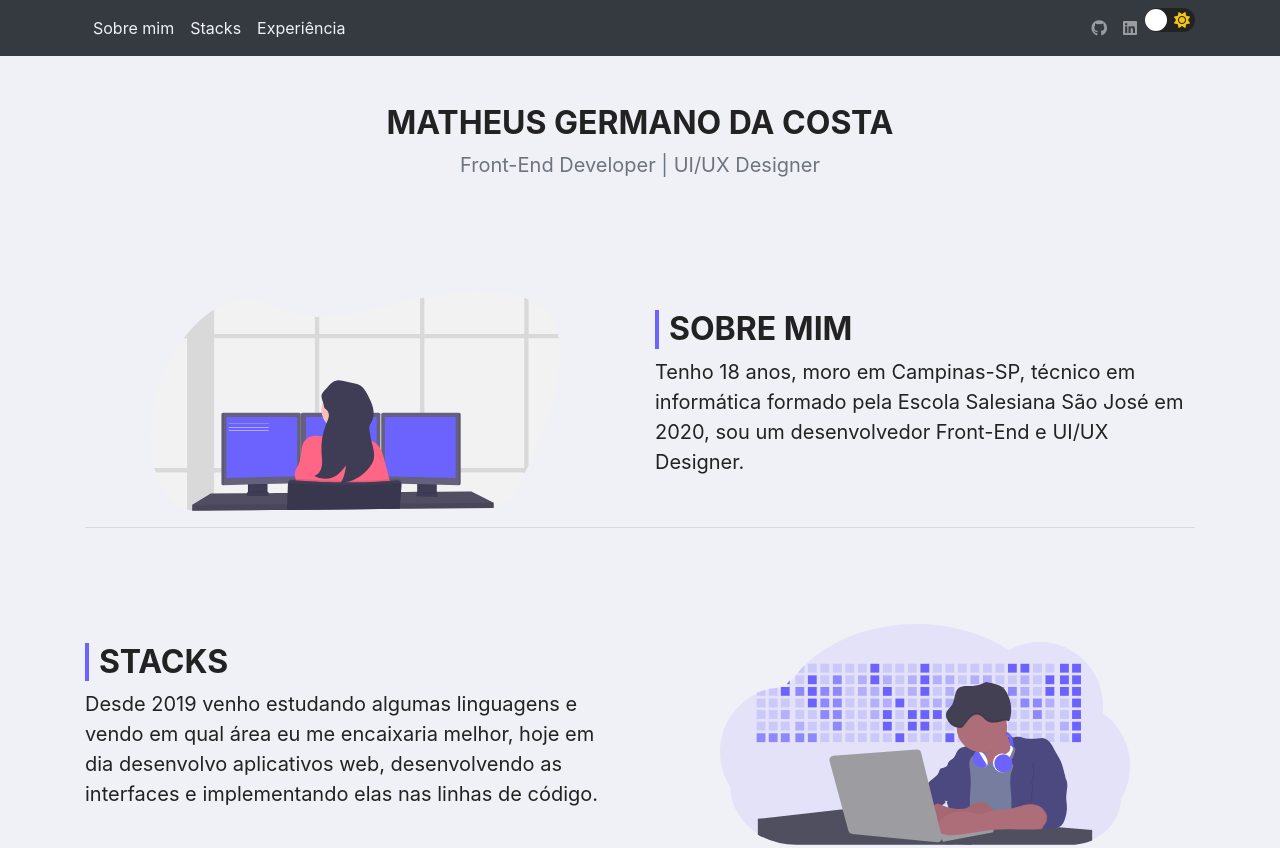
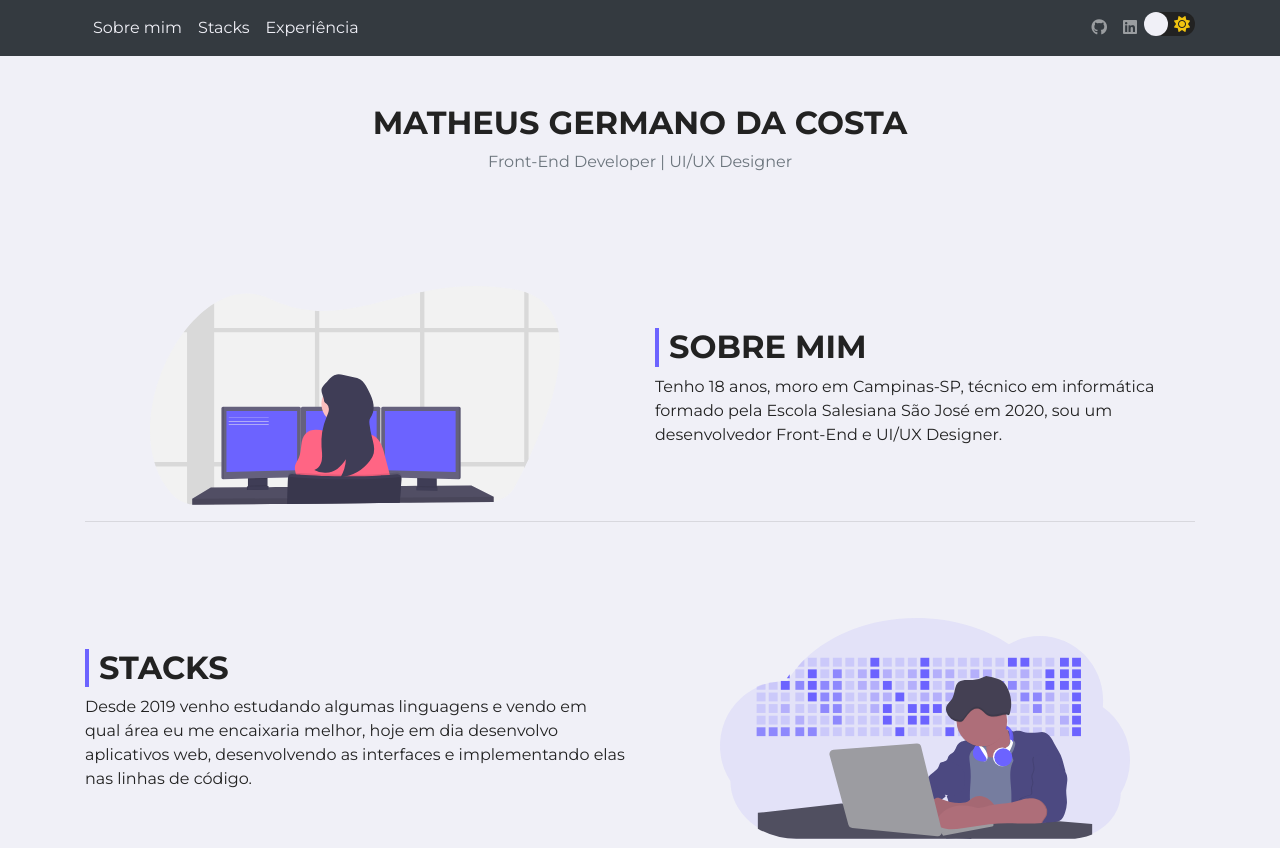
Before and after one commit to matheus-germano/portfolio, a plain HTML site: page index.html in a window 1280 px wide. Shown: the top 848 px of the page. Drawn offline with nearby package versions, Linux system fonts and the light colour scheme.

Commit message:
darkmode2

```diff
--- a/css/index.css
+++ b/css/index.css
@@ -1,16 +1,20 @@
+@import url('https://fonts.googleapis.com/css2?family=Montserrat:wght@300;400;500;700&display=swap');
+
 body {
     background-color: #f0f0f7;
     color: #222;
     transition: background .2s linear;
+    font-family: 'Montserrat', sans-serif;
 }
 
 body.dark {
     background-color: #222;
     color: #f0f0f7;
+    font-family: 'Montserrat', sans-serif;
 }
 
 p {
-    font-size: 20px;
+    font-size: 16px;
 }
 
 .text-white {
@@ -61,12 +65,12 @@ p {
 }
 
 .ball {
-    width: 22px;
-    height: 22px;
-    background-color: white;
+    width: 24px;
+    height: 24px;
+    background-color: #f0f0f7;
     position: absolute;
     /* top: 2px; */
-    left: 0px;
+    left: -1px;
     border-radius: 50%;
     transition: transform .2s linear;
 }
@@ -89,3 +93,15 @@ p {
 .fa-sun {
     color: #f1c40f;
 }
+
+#mode {
+    margin: auto;
+}
+
+.navbar-toggler {
+    border: none;
+}
+
+.navbar-toggler::after {
+    border: none!important;
+}
--- a/index.html
+++ b/index.html
@@ -8,7 +8,6 @@
     <link rel="stylesheet" href="https://maxcdn.bootstrapcdn.com/bootstrap/4.0.0/css/bootstrap.min.css" integrity="sha384-Gn5384xqQ1aoWXA+058RXPxPg6fy4IWvTNh0E263XmFcJlSAwiGgFAW/dAiS6JXm" crossorigin="anonymous">
     <link rel="stylesheet" href="css/index.css">
     <script src="https://kit.fontawesome.com/9f1dac7daf.js" crossorigin="anonymous"></script>
-    <link href="https://fonts.googleapis.com/css2?family=Montserrat:wght@300;500;700&display=swap" rel="stylesheet">
 </head>
 <body>
     <header>
@@ -18,7 +17,7 @@
                     <span class="navbar-toggler-icon"></span>
                 </button>
                 <div class="collapse navbar-collapse" id="navbarNav">
-                    <ul class="navbar-nav">
+                    <ul class="navbar-nav text-center">
                         <li class="nav-item">
                             <a href="#sobre-mim" class="nav-link text-white">Sobre mim</a>
                         </li>
@@ -29,21 +28,21 @@
                             <a href="#exp" class="nav-link text-white">Experiência</a>
                         </li>
                     </ul>
-                    <ul class="navbar-nav ml-auto">
+                    <ul class="navbar-nav ml-auto text-center">
                         <li class="nav-item">
                             <a href="https://github.com/matheus-germano" class="nav-link"><i class="fab fa-github"></i></a>
                         </li>
                         <li class="nav-item">
                             <a href="https://www.linkedin.com/in/mgermanodev/" class="nav-link"><i class="fab fa-linkedin"></i></a>
                         </li>
-                        <li class="nav-item">
+                        <div id="mode" class="mt-auto" align="center">
                             <input type="checkbox" class="checkbox" id="checkbox">
                             <label for="checkbox" class="label">
                                 <i class="fas fa-moon"></i>
                                 <i class="fas fa-sun"></i>
                                 <div class="ball"></div>
                             </label>
-                        </li>
+                        </div>
                     </ul>
                 </div>
 
@@ -134,6 +133,12 @@
         </div>
     </section>
 
+    <footer>
+        <div class="footer">
+
+        </div>
+    </footer>
+
     <script src="js/index.js"></script>
     <script src="https://code.jquery.com/jquery-3.2.1.slim.min.js" integrity="sha384-KJ3o2DKtIkvYIK3UENzmM7KCkRr/rE9/Qpg6aAZGJwFDMVNA/GpGFF93hXpG5KkN" crossorigin="anonymous"></script>
     <script src="https://cdnjs.cloudflare.com/ajax/libs/popper.js/1.12.9/umd/popper.min.js" integrity="sha384-ApNbgh9B+Y1QKtv3Rn7W3mgPxhU9K/ScQsAP7hUibX39j7fakFPskvXusvfa0b4Q" crossorigin="anonymous"></script>
```
